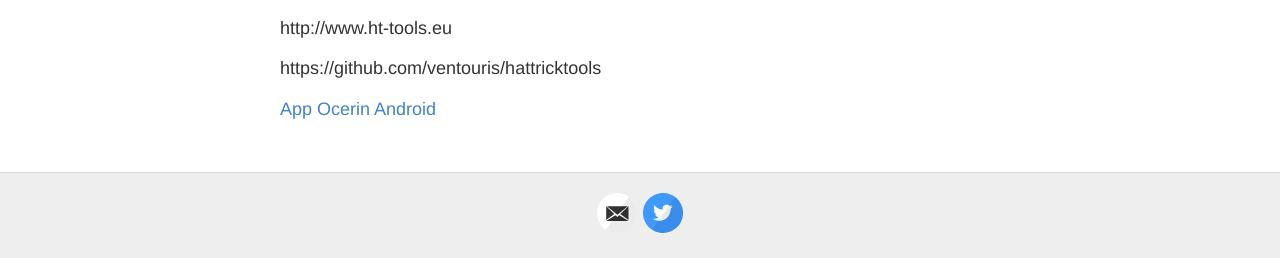
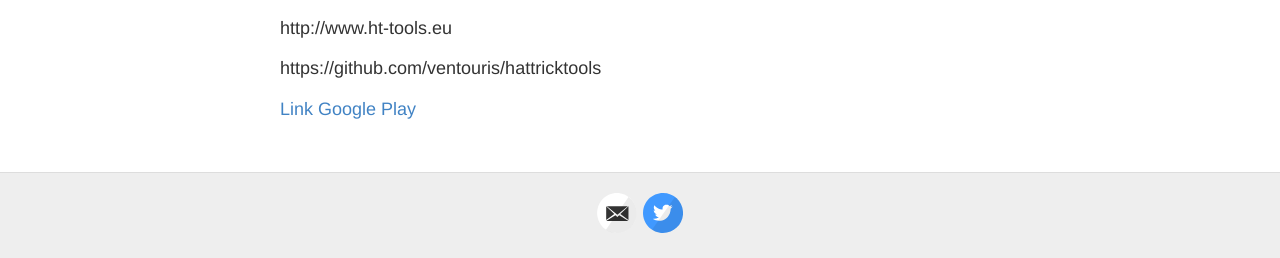
Before and after one commit to numanty/numanty.github.io, a Jekyll site: the page built from android.md, in a window 1280 px wide. Shown: the part 1024-1282 px from the top of the page. Built offline with Jekyll 4.4.1, drawn with Linux system fonts in a browser that asks for light colours.

```diff
--- a/android.md
+++ b/android.md
@@ -32,4 +32,4 @@
 
 https://github.com/ventouris/hattricktools
 
-[App Ocerin Android](https://play.google.com/store/apps/details?id=com.guiaocerin)
+[Link Google Play](https://play.google.com/store/apps/details?id=com.guiaocerin)
```
